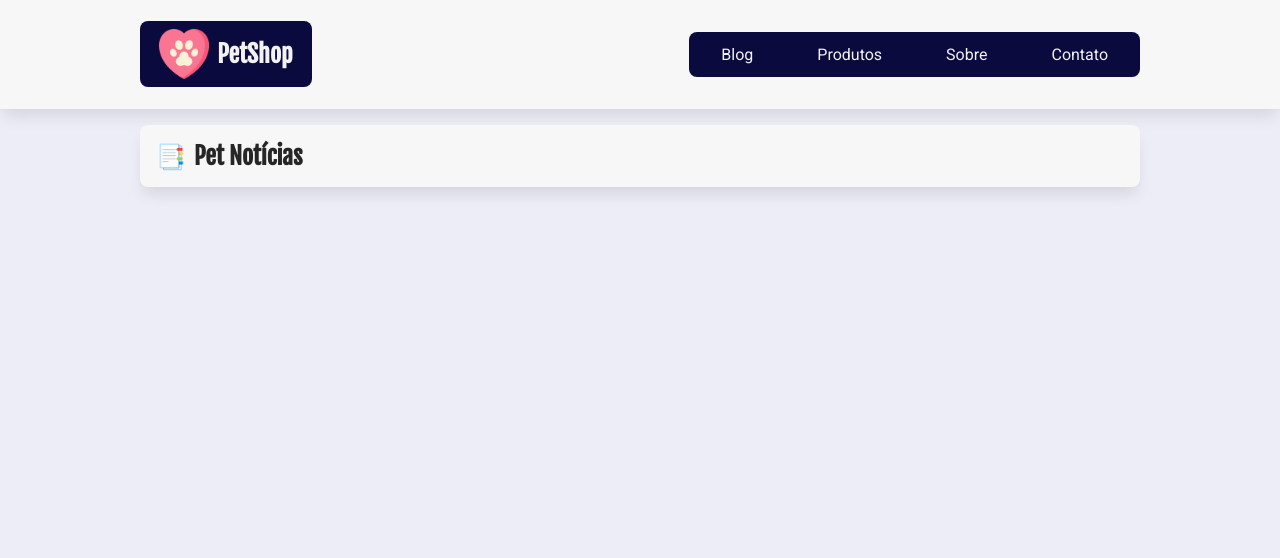
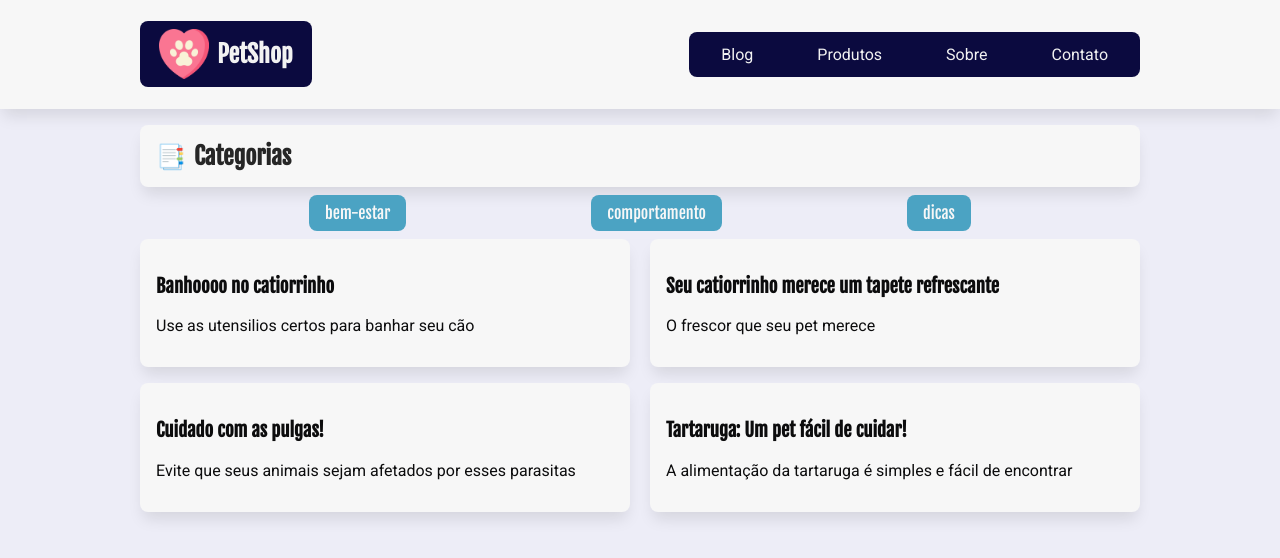
Before and after one commit to lucasmendeshy/petshop, a React (Create React App) app: page /categoria/bem-estar in a window 1280 px wide. Shown: the top 558 px of the page. Built offline with nearby package versions, Linux system fonts and the light colour scheme; data requests are answered from the project's data file.

Commit message:
props.url e useEffect com depend.

```diff
--- a/src/Components/ListaPosts/ListaPosts.jsx
+++ b/src/Components/ListaPosts/ListaPosts.jsx
@@ -3,7 +3,7 @@
 import LoadingDesenho from "../LoadingDesenho/LoadingDesenho.jsx";
 import estilos from "./ListaPosts.module.css";
 import ArtigoPost from "../ArtigoPost/ArtigoPost";
-const ListaPosts = () => {
+const ListaPosts = (props) => {
   /* Iniciamos o state componente com um array vazio,
   para posteriormente "preechê-lo com os dados vindos da API.
   Esta atribuição será feita com auxílio do setPosts." */
@@ -13,7 +13,8 @@
   useEffect(() => {
     async function getPosts() {
       try {
-        const resposta = await fetch(`${serverApi}/posts`);
+        /*   const resposta = await fetch(`${serverApi}/posts`); */
+        const resposta = await fetch(`${serverApi}/${props.url || "posts"}`);
         const dados = await resposta.json();
         setPosts(dados);
         setLoading(false);
@@ -22,7 +23,10 @@
       }
     }
     getPosts();
-  }, []);
+    /* É necessário indicar a URL como dependência pois ela muda toda vez em que uma categoria é clicada;
+
+    Desta forma, o useEffect "entende" que ele deve executar novamente as suas ações (neste caso, executar novamente o fetch na API)*/
+  }, [props.url]);
   /* Sobre o useEffect
   Este hook visa permitir um maior controle sobre "efeitos colaterais" na execução do componente.
 
--- a/src/pages/Categoria/Categoria.jsx
+++ b/src/pages/Categoria/Categoria.jsx
@@ -1,11 +1,18 @@
+import { useParams } from "react-router-dom";
+import ListaCategoria from "../../Components/ListaCategorias/ListaCategorias.jsx";
+import ListaPosts from "../../Components/ListaPosts/ListaPosts.jsx";
 import estilos from "./Categoria.module.css";
 /* Objetivo deste componente é exibir o ListaPosts filtrado pela categoria escolhida no menu ListaCategorias. */
 const Categoria = () => {
+  const { nome } = useParams();
+  /* console.log(nome); Testando */
   return (
     <section>
-      <h2 className={estilos.titulo_secao}>Pet Notícias</h2>
+      <h2 className={estilos.titulo_secao}>Categorias</h2>
+
+      <ListaCategoria />
+      <ListaPosts url={`posts?categoria=${nome}`} />
     </section>
   );
 };
-
 export default Categoria;
```
